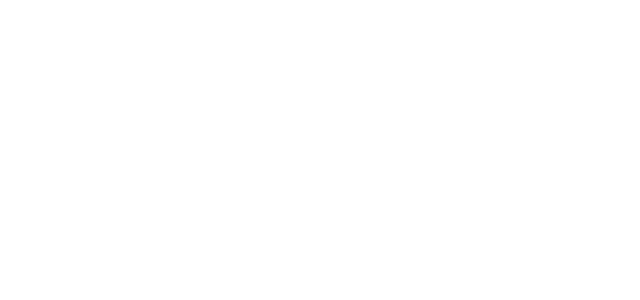
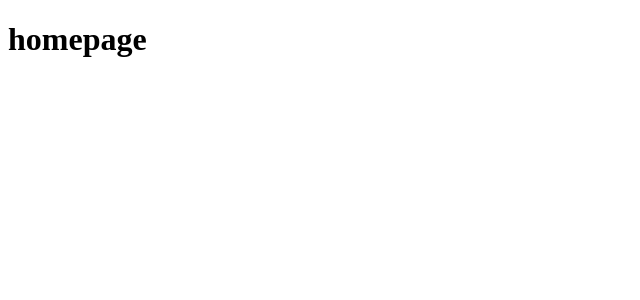
Before and after one commit to PearlR/potluck-planner, a React app: page /home in a window 1280 px wide. Shown: the top 300 px of the page, without its empty margins (0-640 px from the left). Built offline with nearby package versions, Linux system fonts and the light colour scheme.

Commit message:
add homepage component and route

```diff
--- /dev/null
+++ b/src/components/Homepage/Homepage.jsx
@@ -0,0 +1,9 @@
+import React from 'react'
+
+const Homepage = () => {
+  return <div>
+    <h1>homepage</h1>
+  </div>
+}
+
+export default Homepage
--- a/src/index.js
+++ b/src/index.js
@@ -5,6 +5,7 @@
 import { Router, Route, browserHistory } from 'react-router'
 
 import App from './components/App'
+import Homepage from './components/Homepage/Homepage'
 import { reducer } from './state/reducer'
 
 import './index.css'
@@ -18,6 +19,7 @@
   <Provider store={store}>
     <Router history={browserHistory}>
       <Route path="/" component={App} />
+      <Route path="/home" component={Homepage} />
     </Router>
   </Provider>,
   document.getElementById('root')
```
